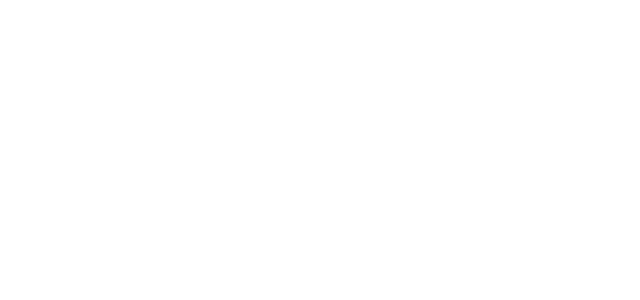
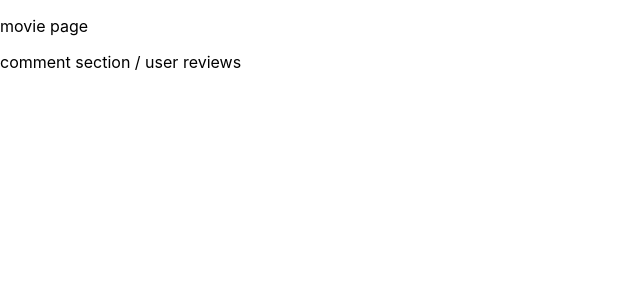
Before and after one commit to RedSkyHarbor/IMDbetter, a React (Create React App) app in the folder client/: page /movie/1 in a window 1280 px wide. Shown: the top 300 px of the page, without its empty margins (0-640 px from the left). Built offline with nearby package versions, Linux system fonts and the light colour scheme.

Commit message:
created MoviePage which has a route, can be accessed by clicking title link on AllMovies component

```diff
--- a/client/src/App.js
+++ b/client/src/App.js
@@ -2,15 +2,16 @@ import React from 'react';
 import { BrowserRouter as Router, Route, Switch } from 'react-router-dom'
 
 import HomePage from './pages/HomePage';
+import MoviePage from './pages/MoviePage';
 
 import './App.css';
-
 
 function App() {
 	return (
 		<Router>
 			<Switch>
 				<Route exact path='/' component={HomePage} />
+				<Route path='/movie/:id' component={MoviePage} />
 			</Switch>
 		</Router>
 	)
--- a/client/src/components/AllMovies.jsx
+++ b/client/src/components/AllMovies.jsx
@@ -1,4 +1,5 @@
 import React, { Component } from 'react';
+import { Link } from 'react-router-dom';
 
 class AllMovies extends Component {
     state = { movies: [] }
@@ -15,7 +16,7 @@ class AllMovies extends Component {
             <ul>
                 { movies.map(movie =>
                     <li key={movie.id}>
-                        <h1>{movie.title}</h1>
+                        <h1><Link to={`/movie/${movie.id}`}>{movie.title}</Link></h1>
                         <p>{movie.description}</p>
                         <p>{movie.rating}</p>
                         <p>{movie.release_year}</p>
--- /dev/null
+++ b/client/src/pages/MoviePage.jsx
@@ -0,0 +1,12 @@
+import React from 'react';
+
+const MoviePage = () => {
+    return (
+        <div>
+            <p>movie page</p>
+            <p>comment section / user reviews</p>
+        </div>
+    );
+}
+
+export default MoviePage;
```
